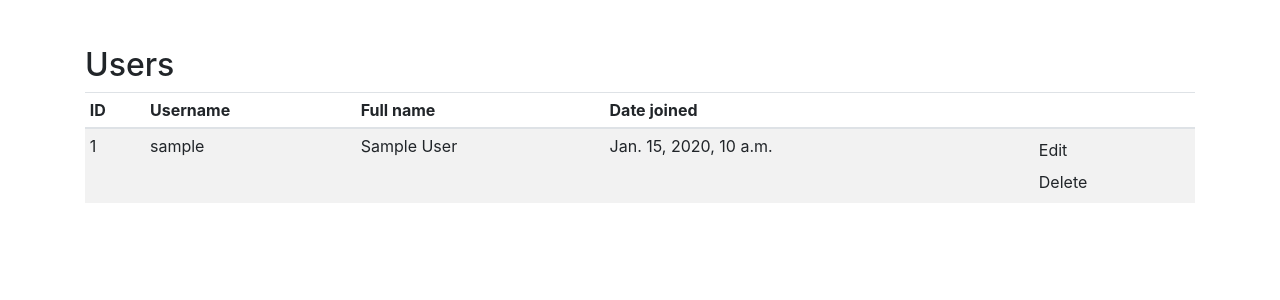
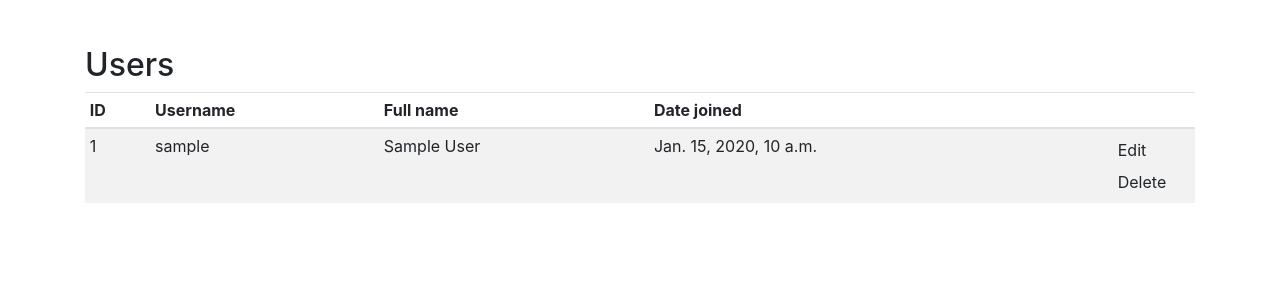
Before and after one commit to sharknoise/task-manager, a Django app: page /users/ in a window 1280 px wide. Shown: the part 58-358 px from the top of the page. Run offline with Django 3.2, Linux system fonts and the light colour scheme; tables that the repository leaves empty hold one stand-in row (values such as "Sample post").

Commit message:
fix the edit-delete column width

```diff
--- a/task_manager/static/base-style.css
+++ b/task_manager/static/base-style.css
@@ -5,3 +5,6 @@ body {
   padding: 3rem 1.5rem;
   text-align: center;
 }
+.edit-delete-cell {
+  width: 5rem;
+}
--- a/task_manager/templates/users/users-list.html
+++ b/task_manager/templates/users/users-list.html
@@ -23,7 +23,7 @@
           <td>{{ object.username }}</td>
           <td>{{ object.first_name }} {{ object.last_name }}</td>
           <td>{{ object.date_joined }}</td>
-          <td  class="col-sm-2">
+          <td class="edit-delete-cell">
             <a class="dropdown-item" href="{% url 'update' object.id %}">{% trans 'Edit' %}</a>
             <a class="dropdown-item" href="{% url 'delete' object.id %}">{% trans 'Delete' %}</a>
           </td>
```
